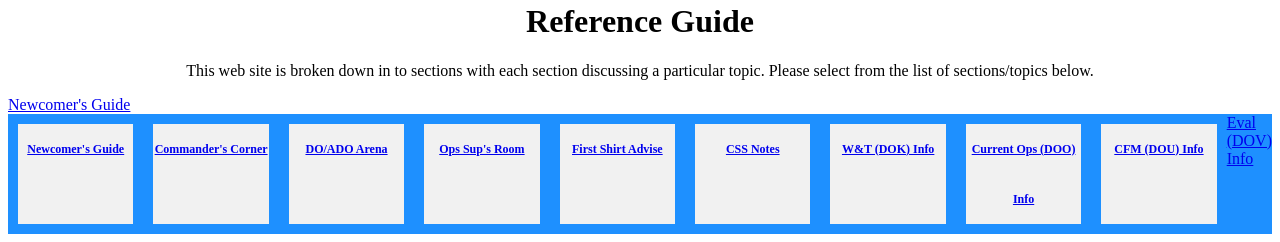
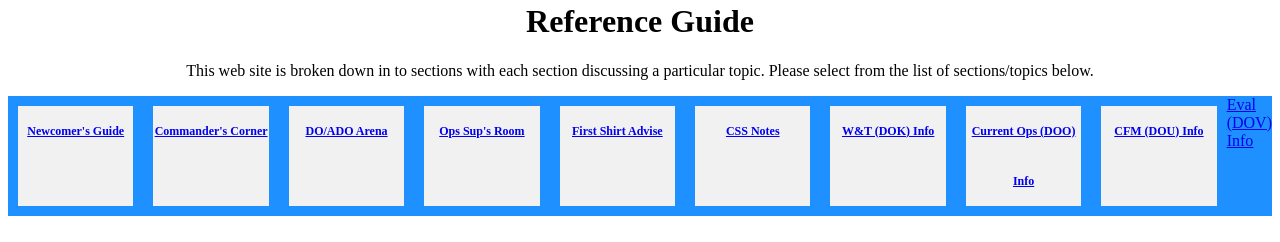
Before and after one commit to mroyal65/finalprojectrevd, a plain HTML site: page index.html in a window 1280 px wide. Shown: the part 602-844 px from the top of the page. Drawn offline with Linux system fonts and the light colour scheme.

Commit message:
Update index.html

```diff
--- a/index.html
+++ b/index.html
@@ -39,9 +39,7 @@
 
         <p> This web site is broken down in to sections with each section discussing a particular topic.  Please select from the list of sections/topics below. </p>
 
-	<a href="https://github.com/mroyal65/finalprojectrevd/blob/main/Pages/Newcomer's%20Guide%20Index.html" title="Newcomer's Guide">Newcomer's Guide</a>
-
-        <div class="flex-container">
+	<div class="flex-container">
 	    <div><a href="/mroyal65/finalprojectrevd/blob/main/Pages/Newcomer's%20Guide%20Index.html" title="Newcomer's Guide">Newcomer's Guide</a></div>
             <div><a href="https://github.com/mroyal65/finalprojectrevd/blob/main/Pages/Commander's%20Corner.html">Commander's Corner</a></div>
             <div><a href="https://github.com/mroyal65/finalprojectrevd/blob/main/Pages/DO-ADO%20Arena.html">DO/ADO Arena</a></div>
```
